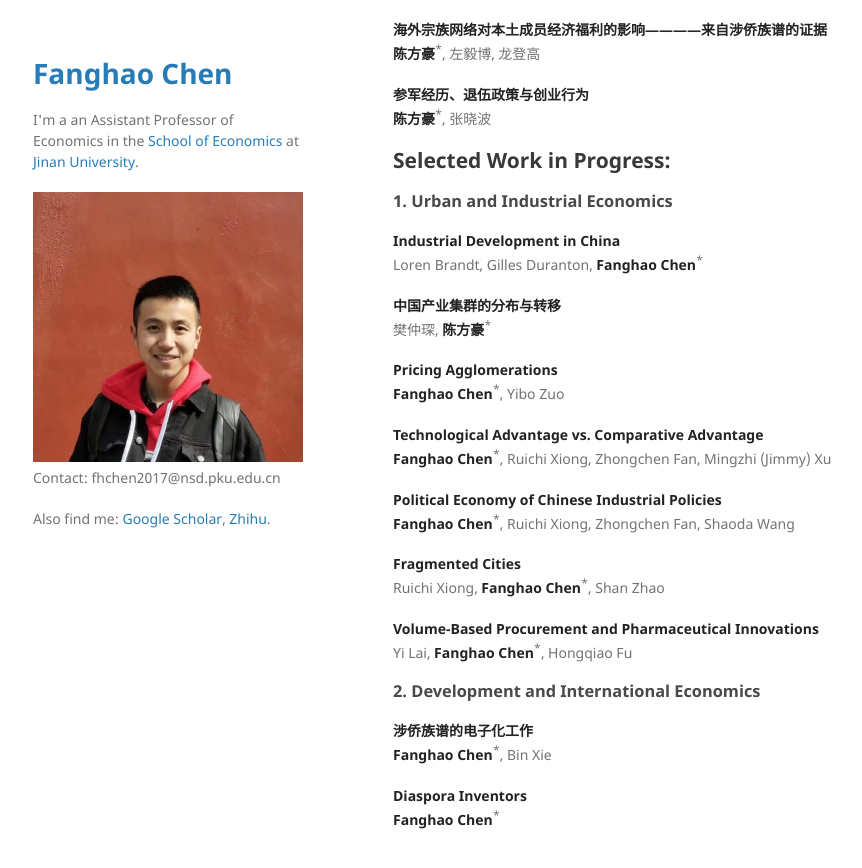
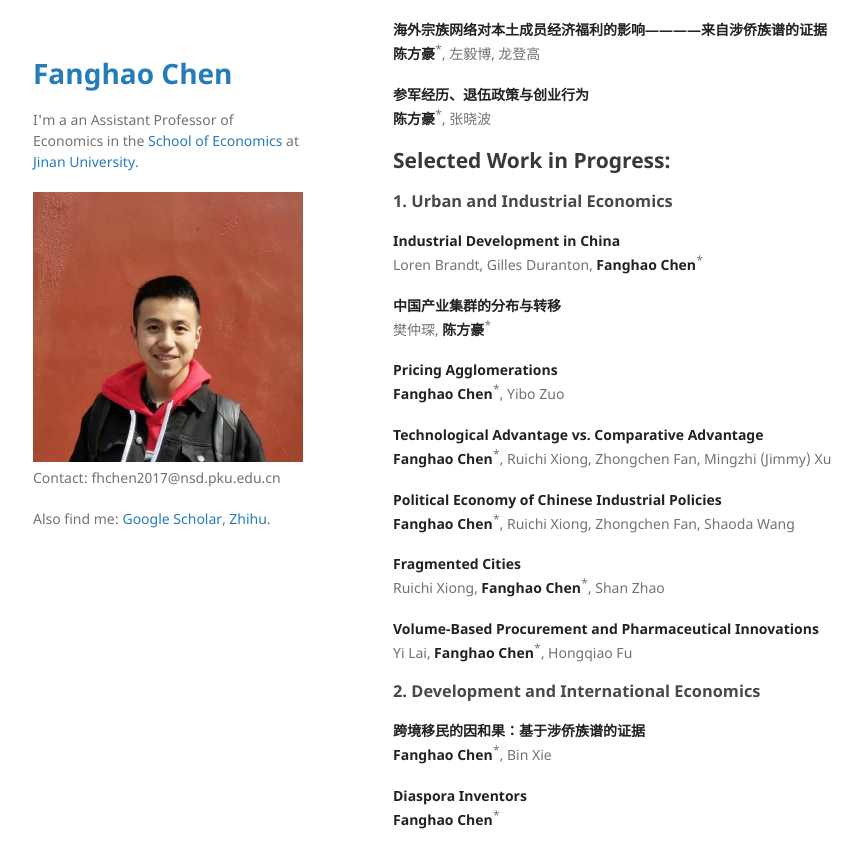
Before and after one commit to FanghaoChen/homepage, a Jekyll site: the page built from research.md, in a window 1280 px wide and 900 px high, scrolled down 782 px. Shown: the top 868 px of the window, without its empty margins (177-1039 px from the left). Built offline with Jekyll 4.4.1, drawn with Linux system fonts in a browser that asks for light colours.

Commit message:
Update research.md

```diff
--- a/research.md
+++ b/research.md
@@ -69,7 +69,7 @@ Yi Lai, **Fanghao Chen**<sup>*</sup>, Hongqiao Fu
 
 ### 2. Development and International Economics ###
 
-**涉侨族谱的电子化工作**<br/>
+**跨境移民的因和果：基于涉侨族谱的证据**<br/>
 **Fanghao Chen**<sup>*</sup>, Bin Xie
 
 **Diaspora Inventors**<br/>
```
